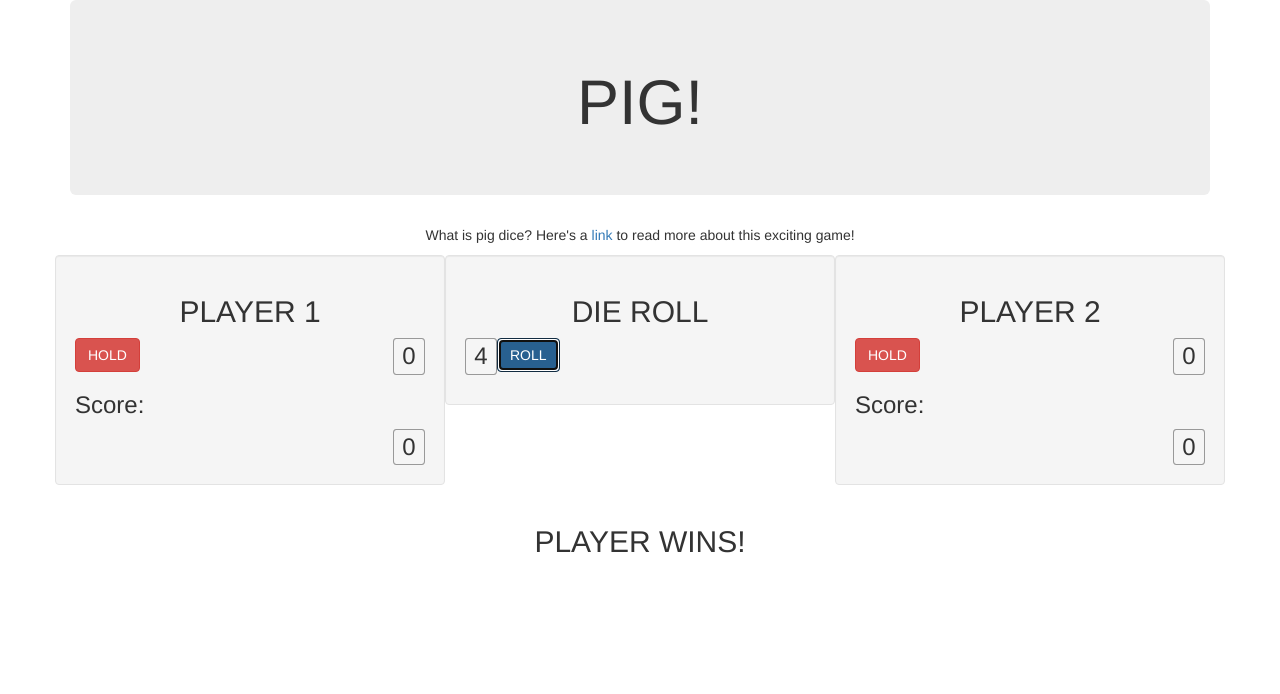
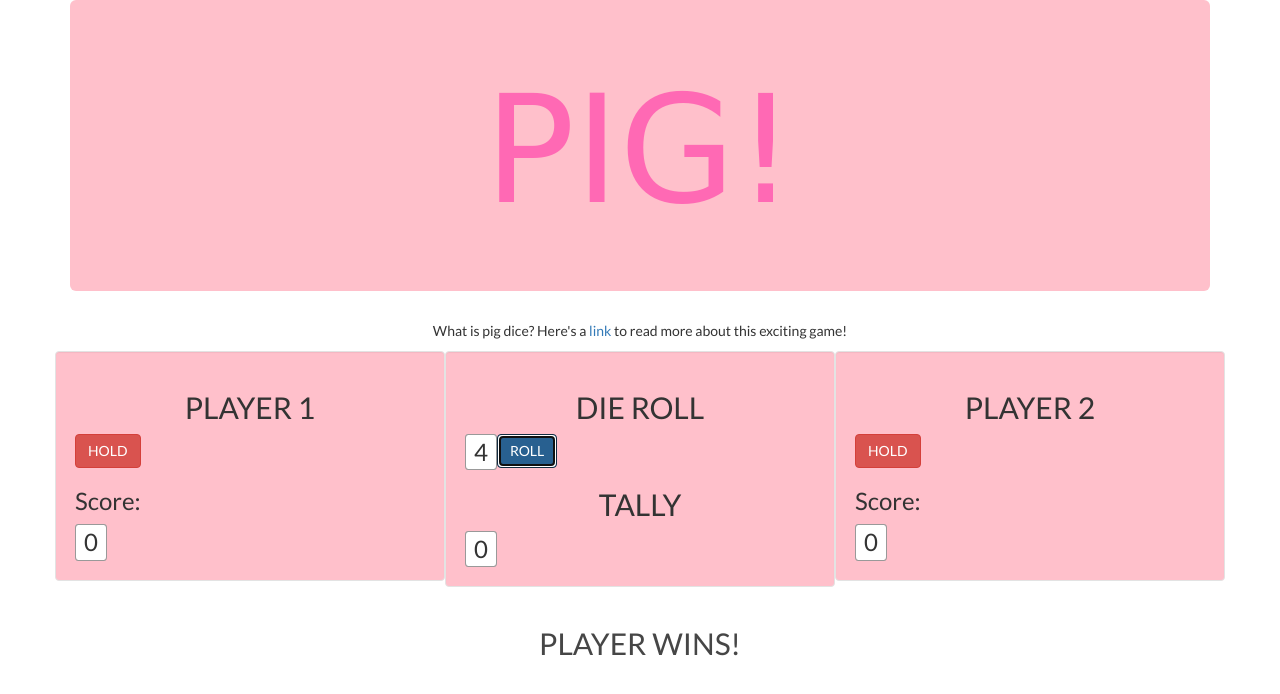
Before and after one commit to erbombla/pig-die, a plain HTML site: page index.html in a window 1280 px wide. Both pictures are taken after a click on the button "ROLL". Drawn offline with Linux system fonts and the light colour scheme; a web font is replaced by a local one.

Commit message:
add css elements.

```diff
--- a/css/styles.css
+++ b/css/styles.css
@@ -1,7 +1,29 @@
+.jumbotron {
+	background-color:  #FFC0CB;
+}
+
+* {
+	font-family: 'Lato', sans-serif;
+}
+
+div.well {
+	background-color:  #FFC0CB;
+
+}
+h1.text-center {
+	font-family: 'Coiny', cursive;
+	font-size: 150px;
+	color: #FF69B4;
+}
+
+h2 {
+	text-align: center;
+}
 
 div.dice {
 	float:left;
 	width:32px;
+	background-color: white;
 	/*background:#1cc8e6;*/
 	border:#999 1px solid;
   border-radius: 10%;
@@ -13,12 +35,13 @@ div.dice {
 }
 
 div.scorebox {
-  float:right;
+  float:left;
   width:32px;
   border:#999 1px solid;
   border-radius: 10%;
   font-size:24px;
   text-align:center;
+	background-color: #FFF;
 }
 
 div.hold {
@@ -30,6 +53,11 @@ div.hold {
   text-align:center;
 }
 
-h2 {
-	text-align: center;
+div.tally {
+	  width:32px;
+	  border:#999 1px solid;
+	  border-radius: 10%;
+	  font-size:24px;
+	  text-align:center;
+		background-color: white;
 }
--- a/index.html
+++ b/index.html
@@ -4,6 +4,7 @@
     <meta charset="utf-8">
     <link href="css/bootstrap.css" rel="stylesheet" type="text/css">
     <link href="css/styles.css" rel="stylesheet" type="text/css">
+    <link href="https://fonts.googleapis.com/css?family=Coiny|Lato" rel="stylesheet">
     <script src="js/jquery-3.1.1.js"></script>
     <script src="js/scripts.js"></script>
     <title>Pig Dice</title>
@@ -18,7 +19,7 @@
           <div class="row">
             <div class="col-md-4 well">
                <h2>PLAYER 1</h2>
-                <div id = "hold1" class = "hold">0</div>
+                <!-- <div id = "hold1" class = "hold">0</div> -->
                 <button id="hold-button1" class="btn btn-danger">HOLD</button>
                 <h3>Score:</h3><div id="score1" class="scorebox">0</div>
 
@@ -27,12 +28,13 @@
               <h2>DIE ROLL</h2>
                 <div id = "die" class = "dice">0</div>
                 <button id = "roll-button" class="btn btn-primary">ROLL</button>
-                  <p id = "status" style="clear:left;"></p>
+              <h2>TALLY</h2>
+                <div id = "tally" class = "tally">0</div>
 
             </div>
             <div class="col-md-4 well">
               <h2>PLAYER 2</h2>
-                <div id = "hold2" class = "hold">0</div>
+                <!-- <div id = "hold2" class = "hold">0</div> -->
                 <button id="hold-button2" class="btn btn-danger">HOLD</button>
                 <h3>Score:</h3><div id="score2" class="scorebox">0</div>
 
@@ -54,7 +56,9 @@
           </div>
         </div>
         <div id = "winner" class = "text-center">
-          <h2>PLAYER <span id="message"></span> WINS!</h2>
+          <h2><span class ="blink">
+            PLAYER <span id="message"></span> WINS!
+          </h2></span>
         </div>
     </div>
   </body>
--- a/js/scripts.js
+++ b/js/scripts.js
@@ -1,43 +1,54 @@
-//back-end
+//ass-end
 
-function Player () {
-  this.totalscore = 0
-  this.tally = 0
-  // this.currentTurn
+function Player (totalScore, tally) {
+  this.totalscore = totalScore;
+  this.tally = tally;
 }
   Player.prototype.rollDie = function() {
     var rollDie = Math.floor((Math.random() * 6) + 1);
-    // this.currentTurn
-    if (rollDie >= 1) {
-      this.tally += rollDie;
-    } else {
-      this.tally = 0;
-    }
+    return rollDie
+    this.tally = rollDie + this.tally
+  };
+  // Player.prototype.Tally = function() {
+  // }
 
-    return rollDie
-  };
-
+var playerOne = Player(0, 0)
+var playerTwo = Player(0, 0)
 
 //front-end
 
 $(function(){
-  $("#roll-button").click(function(event){
-    var newPlayer = new Player()
-    $("#die").text(newPlayer.rollDie());
-    // newPlayer.turnScore = newPlayer.rollDie();
+  $("#roll-button").click(function(event) {
+    event.preventDefault();
+    var newPlayer = new Player();
+    var rollResult = newPlayer.rollDie();
+    $("#die").text(rollResult);
+// console.log(this.tally);
+//   $("#tally").text(this.tally); {
+//     var newPlayer = new Player();
+//     var tallyResult = this.tally.rollDie();
+//       }
 
-    event.preventDefault();
+    // $("#hold-button").submit(function(event) {
+    // event.preventDefault();
+    //var depositTally = parseInt($("#tally").val());
+    // Player.rollDie(playerOne, tallyResult);
+    //     $("#score1").text(playerOne.tally);
+    //
+    //     $("#tally").val("");
   });
+  function blinker() {
+  $('.blink').fadeOut(500);
+  $('.blink').fadeIn(500);
+}
+  setInterval(blinker, 1000);
 
+});
     //
-  $("#hold-button1").click(function(event){
-    var newPlayer = new Player()
-    $("#hold1").text(newPlayer.rollDie());
-        console.log(newPlayer.tally)
-
-
-  });
-});
+  // $("#hold-button1").click(function(event){
+  //   var newPlayer = new Player()
+  //   $("#hold1").text(newPlayer.rollDie());
+  //
     // rollDice.score = rollDice.diceRoll(rollDice);
 
 
```
